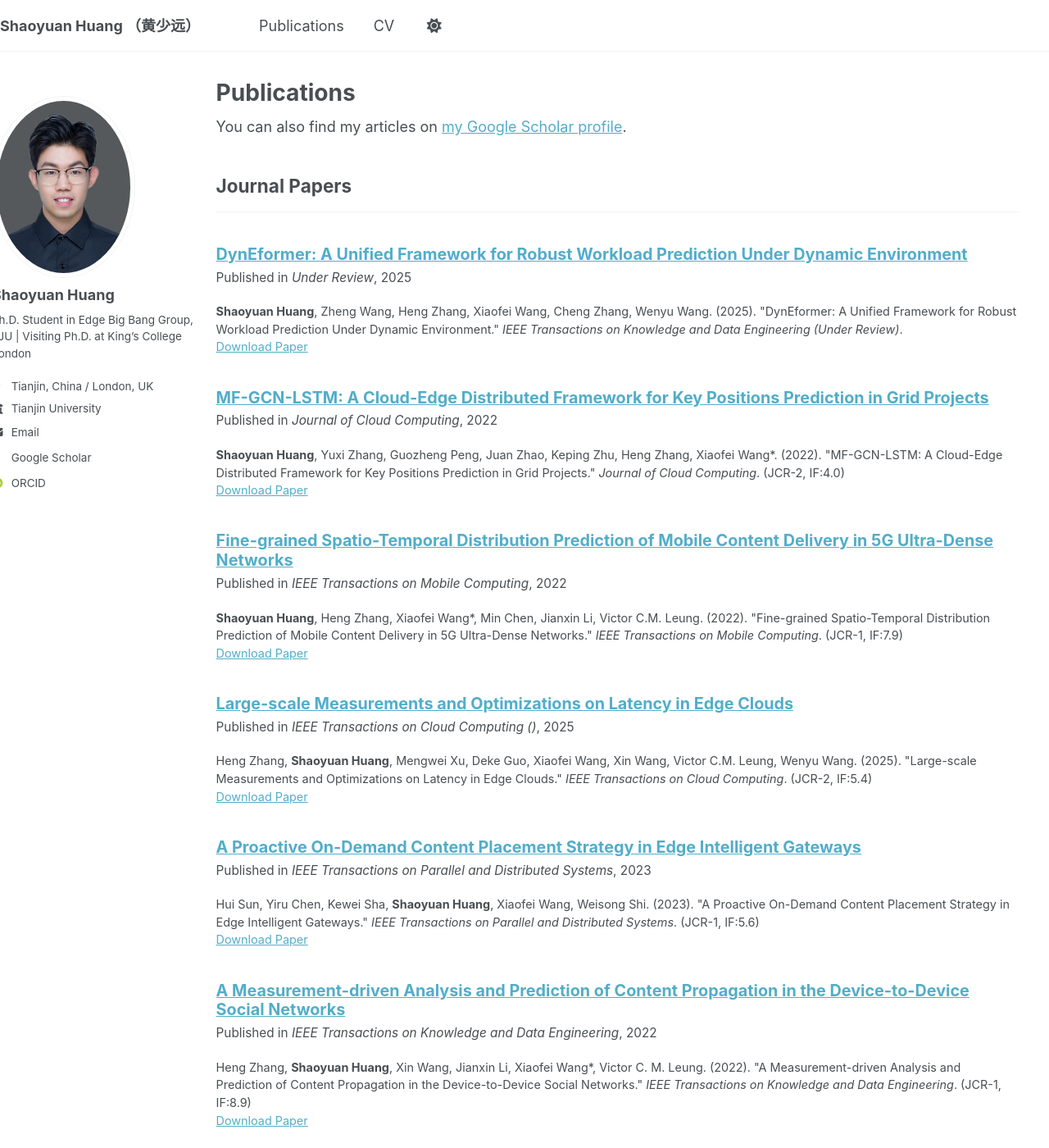
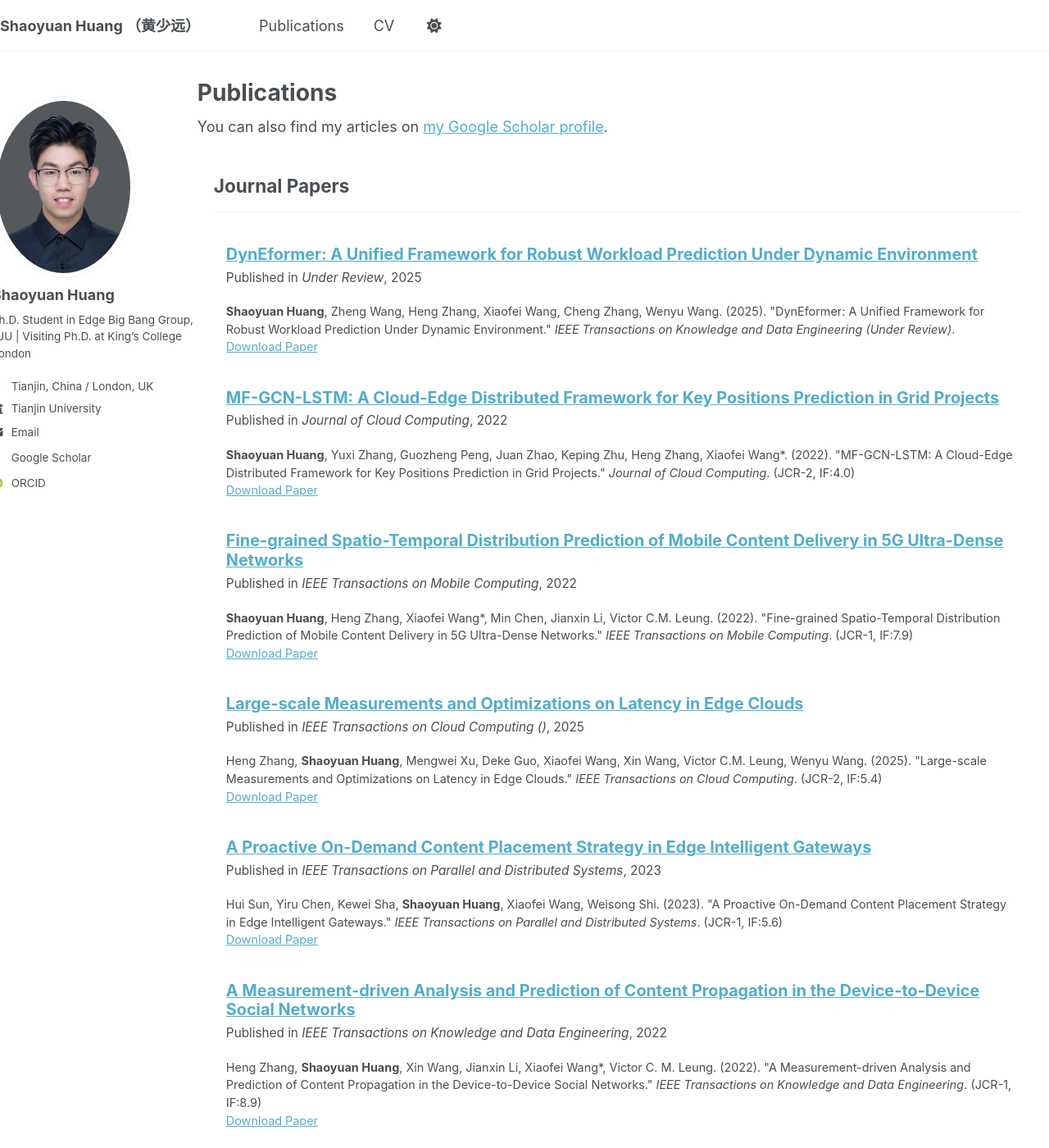
Before and after one commit to hsy23/ShaoyuanHuang, a Jekyll site: the page built from _pages/publications.html, in a window 1280 px wide and 1400 px high. Shown: the whole window at 82% size. Built offline with Jekyll 4.4.1, drawn with Linux system fonts in a browser that asks for light colours; some web fonts are replaced.

Commit message:
论文排版

```diff
--- a/_pages/publications.html
+++ b/_pages/publications.html
@@ -4,6 +4,18 @@
 permalink: /publications/
 author_profile: true
 ---
+
+<style>
+  .archive {
+    padding-left: 30px; /* 向右移动整个内容 */
+  }
+  .publications-content {
+    padding-left: 20px; /* 额外向右移动内容 */
+  }
+  .list__item {
+    padding-left: 15px; /* 单个论文条目向右移动 */
+  }
+</style>
 
 {% if site.author.googlescholar %}
   <div class="wordwrap">You can also find my articles on <a href="{{site.author.googlescholar}}">my Google Scholar profile</a>.</div>
@@ -47,6 +59,7 @@
 {% assign first_author_conferences_sorted = first_author_conferences | sort: "date" | reverse %}
 {% assign other_author_conferences_sorted = other_author_conferences | sort: "date" | reverse %}
 
+<div class="publications-content">
   <h2>Journal Papers</h2>
   <hr/>
 
@@ -72,3 +85,4 @@
   {% for post in other_author_conferences_sorted %}
     {% include archive-single.html %}
   {% endfor %}
+</div>
```
Lines whose indentation alone changed are shown as unchanged.
